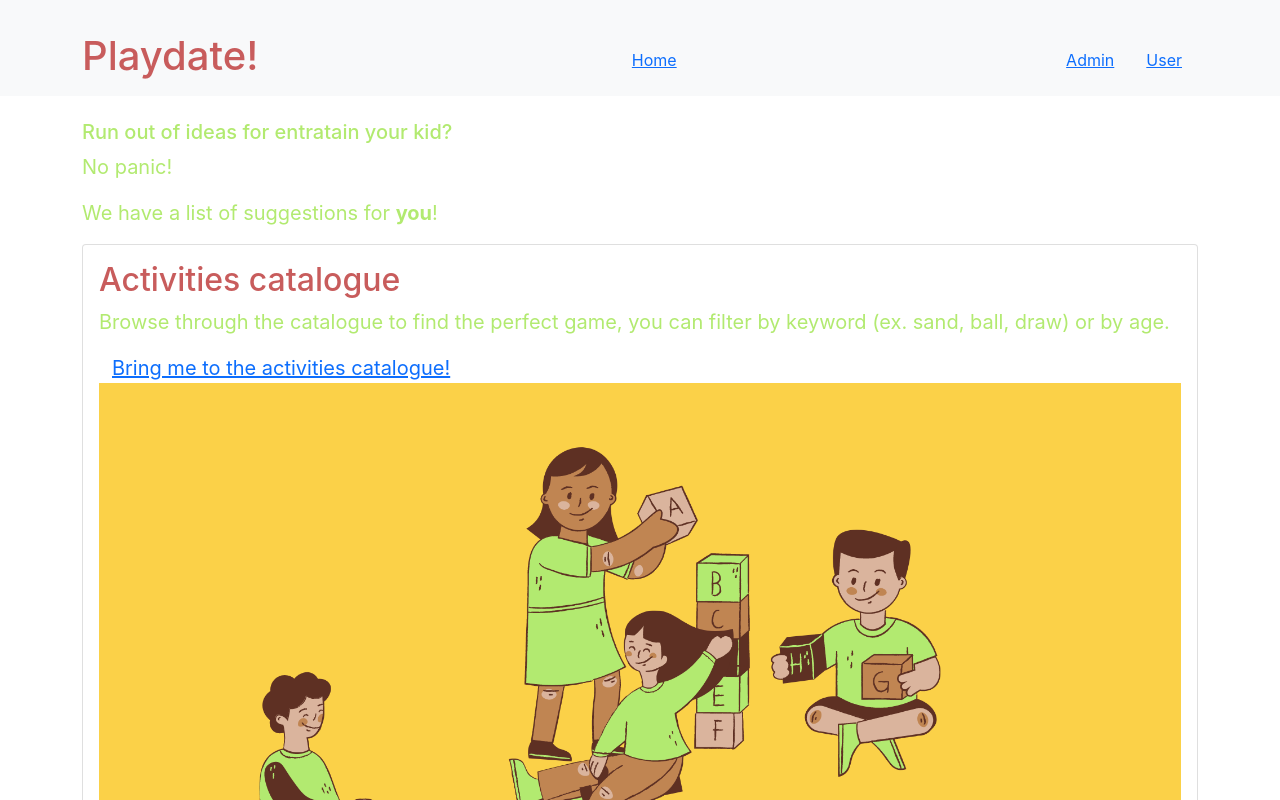
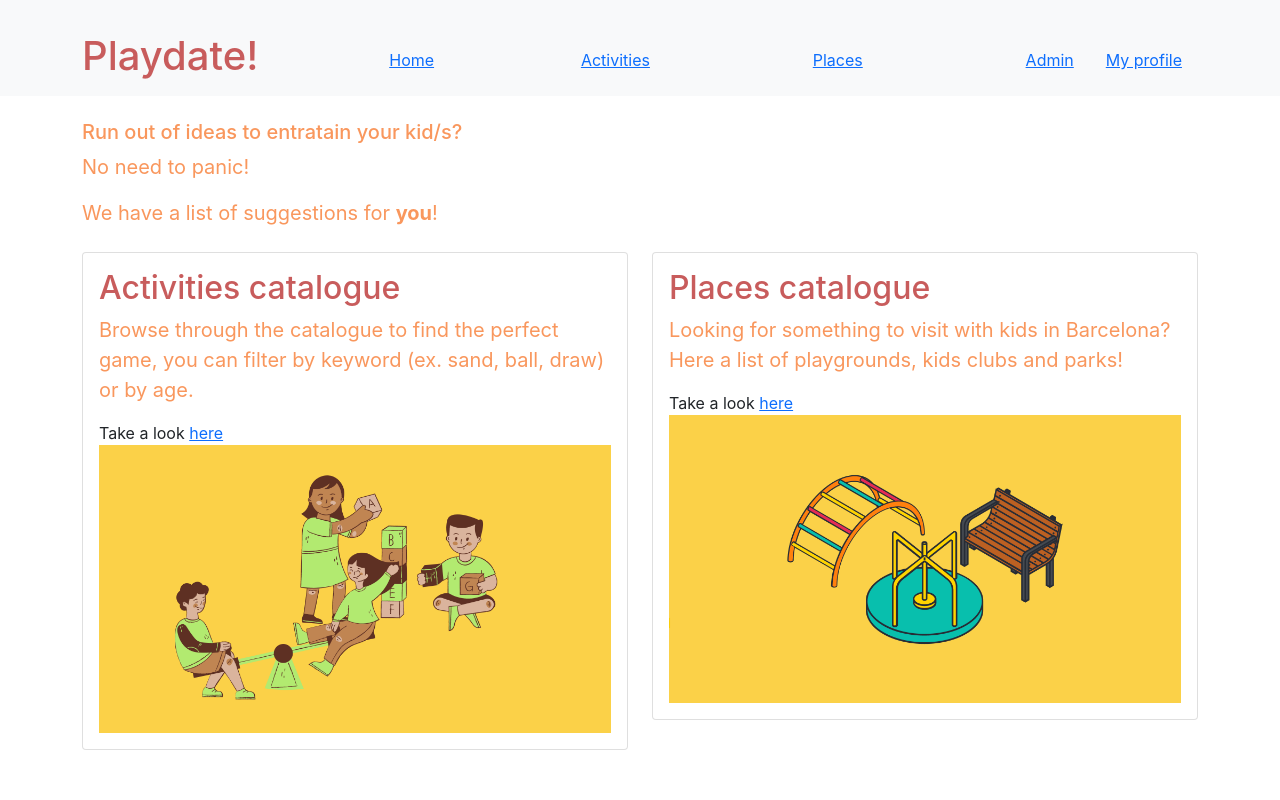
Before and after one commit to emmefayez/Playdate, a React (Create React App) app in the folder client/: page / in a window 1280 px wide. Shown: the top 800 px of the page. Built offline with nearby package versions, Linux system fonts and the light colour scheme.

Commit message:
styling done, inserted real activites

```diff
--- a/client/src/Activities.js
+++ b/client/src/Activities.js
@@ -47,11 +47,11 @@ catch(err){
            <div >
              <li className="list-group-item">
                <div className="card-title">
-             Title: {activity.name}
+             <h5>Title: {activity.name}</h5>
              </div>
              <div className="card-text">
-             <span className="mb-4">From children of: {activity.age_range} y.o</span>
-             <p>Description: {activity.description}</p>
+             <span className="mb-4"><h5>From children of: {activity.age} y.o</h5></span>
+             <h5>Description:</h5> <p>{activity.description}</p>
              </div>
 
              <button className="btn btn-primary m-2" addToFav={()=> setActivities(activity.id)} >Add to favorities</button>
--- a/client/src/Admin.js
+++ b/client/src/Admin.js
@@ -87,11 +87,11 @@ catch(err){
            <div >
              <li className="list-group-item">
                <div className="card-title">
-             Title: {activity.name}
+            <h5> Title: {activity.name} </h5>
              </div>
              <div className="card-text">
-             <span className="mb-4">From children of: {activity.age} y.o</span>
-             <p>Description: {activity.description}</p>
+             <span className="mb-4"><h5>From children of: {activity.age} y.o</h5></span>
+             <h5>Description:</h5> <p>{activity.description}</p>
              </div>
              <button className="btn btn-danger m-2" onClick={()=> deleteActivity(activity.id)}>Delete activity</button>
              </li>
--- a/client/src/App.css
+++ b/client/src/App.css
@@ -17,12 +17,12 @@ h5{
 
 h3{
 font-size: 20px;
-color: #B2EA70;
+color: #F9975D;
 }
 
 p{
 font-size: 20px;
-color: #B2EA70;
+color: #F9975D;
 }
 
 /* section{
--- a/client/src/App.js
+++ b/client/src/App.js
@@ -4,6 +4,7 @@ import Home from './Home';
 import Activities from './Activities';
 import User from './User';
 import Admin from './Admin';
+import Places from './Places';
 
 function App() {
     return (
@@ -11,6 +12,7 @@ function App() {
             <Routes>
     <Route path="/" element={<Home />}/>
     <Route path="/Activities" element={<Activities />}/>
+    <Route path="/Places" element={<Places />}/>
     <Route path="users" element={<User />}/>
     <Route path="admin" element={<Admin />}/>
     </Routes>
--- a/client/src/Home.js
+++ b/client/src/Home.js
@@ -10,30 +10,41 @@ export default function Home() {
         <div>
             <Navbar />
         <div className="container mt-4">
-            <div>
+
             <section className="col-6">
-                <h3>Run out of ideas for entratain your kid?</h3>
-                <p> No panic!</p> <p> We have a list of suggestions for <strong>you</strong>!</p>
+                <h3>Run out of ideas to entratain your kid/s?</h3>
+                <p> No need to panic!</p> <p> We have a list of suggestions for <strong>you</strong>!</p>
             </section>
+
+            <div className="row mt-4">
+            <div className="col-6">
             <section className="card">
                 <div className="card-body">
                 <h2>Activities catalogue</h2>
                 <p>Browse through the catalogue to find the perfect game, you can filter by keyword (ex. sand, ball, draw) or by age.</p>
-                <button className="navbar-toggler" type="button" data-toggle="collapse" data-target="#navbarSupportedContent" aria-controls="navbarSupportedContent" aria-expanded="false" aria-label="Toggle navigation">
-                    <Link to="/Activities">Bring me to the activities catalogue!</Link></button>
+
+                <span>Take a look </span>
+                   <Link to="/Activities">here</Link>
                 <img src={img1} alt="activities_img" className="img-fluid"/>
                 </div>
             </section>
+            </div>
+            <div className="col-6">
               <section className="card">
                   <div className="card-body">
                 <h2>Places catalogue</h2>
-                <p>Looking for something to do visit with kids in Barcelona?</p>
-                <Link to="/Admin">Bring me to the places catoluge</Link>
+                <p>Looking for something to visit with kids in Barcelona?Here a list of playgrounds, kids clubs and parks!</p>
+                <span>Take a look </span>
+                <Link to="/Admin">here</Link>
                 <img src={img2} alt="activities_img" className="img-fluid"/>
+                <br/>
+
             </div>
             </section>
+            </div>
 
-</div>
+           </div>
+
         </div>
         </div>
     )
--- a/client/src/Navbar.js
+++ b/client/src/Navbar.js
@@ -8,9 +8,11 @@ function Navbar() {
     <div className="container mt-4">
     <h1>Playdate!</h1>
      <Link to="/">Home</Link>
+     <span className="m-3"><Link to="/Activities">Activities</Link></span>
+      <span className="m-3"><Link to="/Places">Places</Link></span>
      <div>
      <span className="m-3"><Link to="/Admin">Admin</Link></span>
-     <span className="m-3"><Link to="/users">User</Link></span>
+     <span className="m-3"><Link to="/users">My profile</Link></span>
      </div>
       </div>
      </nav>
--- /dev/null
+++ b/client/src/Places.js
@@ -0,0 +1,13 @@
+import React from 'react'
+import Navbar from './Navbar'
+
+function Places() {
+    return (
+        <div className="container m-4">
+            <Navbar />
+
+        </div>
+    )
+}
+
+export default Places
--- a/client/src/SearchForm.js
+++ b/client/src/SearchForm.js
@@ -24,16 +24,10 @@ return (
      <form>
       <label><h5>Search by keyword</h5></label>
      <input className="form-control mb-4" type="text" placeholder="ball, chalks, montessori" name="keyword" value={query} onChange={(e) => handleQuery(e)}/>
-     <button aria-label="Search_button" type="button" className="btn btn-primary" onClick={handleSubmit}>Search by keyword</button>
+     <button aria-label="Search_button" type="button" className="btn btn-primary" onClick={handleSubmit}>Search</button>
 
      <div id="searchAge">
        <hr/>
-{/* <label><h5>Search by Age</h5></label>
-<div className="age"aria-labelledby="age">
-  <label aria-label="minimum_age">From 1 to 10</label>
-  <input type="number" min="1" max="10" value={query} name="age" onChange={(e) => handleQuery(e)} />
-  <button aria-label="Search_button" type="button" className="btn btn-primary m-2" onClick={handleSubmit}>Search</button>
-</div> */}
 </div>
 
      </form>
```
